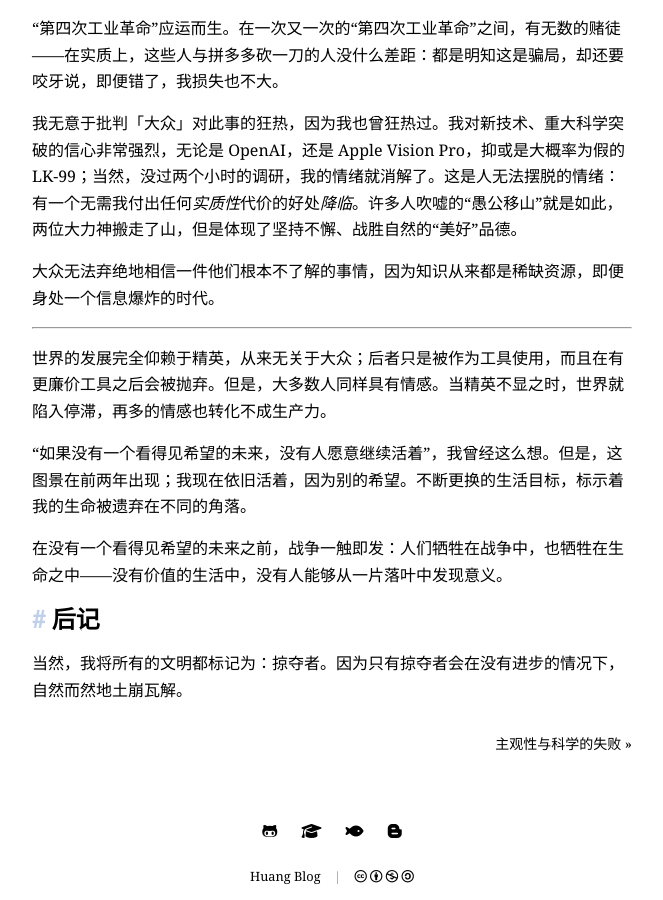
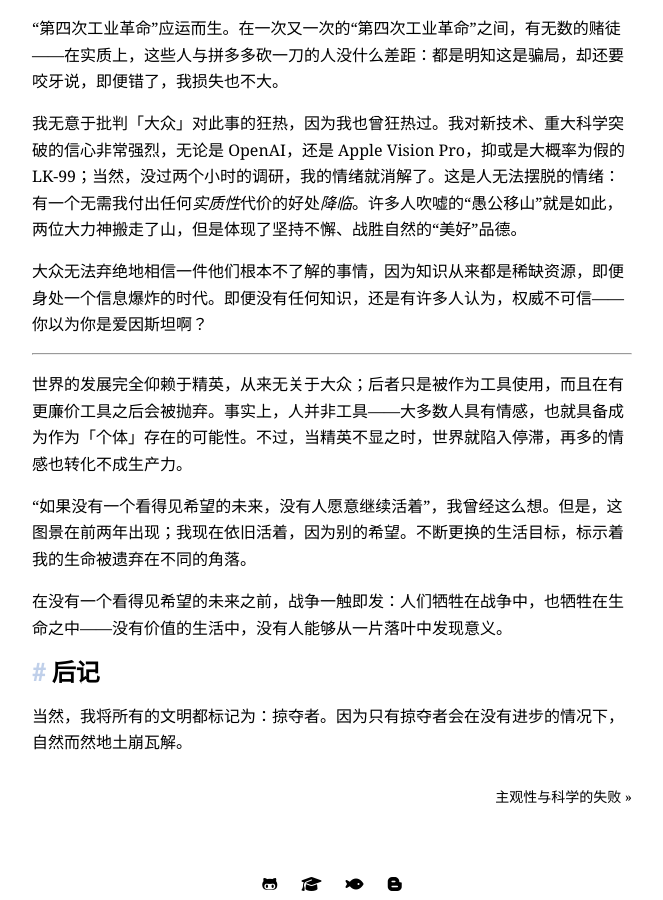
Before and after one commit to huang-feiyu/huang-feiyu.github.io, a Jekyll site: the page built from _posts/2023-07-29-diary-5.md, in a window 1280 px wide and 900 px high, scrolled down 1128 px. Shown: the whole window, without its empty margins (308-971 px from the left). Built offline with Jekyll 4.4.1, drawn with Linux system fonts in a browser that asks for light colours; nearby versions of some CDN libraries.

Commit message:
post: update `diary-5`

```diff
--- a/_posts/2023-07-29-diary-5.md
+++ b/_posts/2023-07-29-diary-5.md
@@ -25,11 +25,11 @@ description: 层出不穷的“社会巨变”，与世界停滞的牺牲品。
 
 我无意于批判「大众」对此事的狂热，因为我也曾狂热过。我对新技术、重大科学突破的信心非常强烈，无论是 OpenAI，还是 Apple Vision Pro，抑或是大概率为假的 LK-99；当然，没过两个小时的调研，我的情绪就消解了。这是人无法摆脱的情绪：有一个无需我付出任何*实质性*代价的好处*降临*。许多人吹嘘的“愚公移山”就是如此，两位大力神搬走了山，但是体现了坚持不懈、战胜自然的“美好”品德。
 
-大众无法弃绝地相信一件他们根本不了解的事情，因为知识从来都是稀缺资源，即便身处一个信息爆炸的时代。
+大众无法弃绝地相信一件他们根本不了解的事情，因为知识从来都是稀缺资源，即便身处一个信息爆炸的时代。即便没有任何知识，还是有许多人认为，权威不可信——你以为你是爱因斯坦啊？
 
 ----
 
-世界的发展完全仰赖于精英，从来无关于大众；后者只是被作为工具使用，而且在有更廉价工具之后会被抛弃。但是，大多数人同样具有情感。当精英不显之时，世界就陷入停滞，再多的情感也转化不成生产力。
+世界的发展完全仰赖于精英，从来无关于大众；后者只是被作为工具使用，而且在有更廉价工具之后会被抛弃。事实上，人并非工具——大多数人具有情感，也就具备成为作为「个体」存在的可能性。不过，当精英不显之时，世界就陷入停滞，再多的情感也转化不成生产力。
 
 “如果没有一个看得见希望的未来，没有人愿意继续活着”，我曾经这么想。但是，这图景在前两年出现；我现在依旧活着，因为别的希望。不断更换的生活目标，标示着我的生命被遗弃在不同的角落。
 
```
